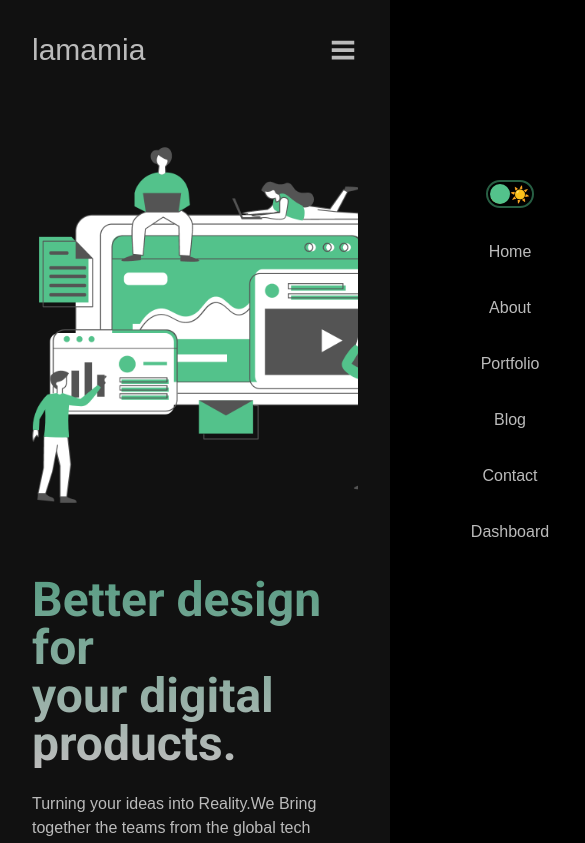
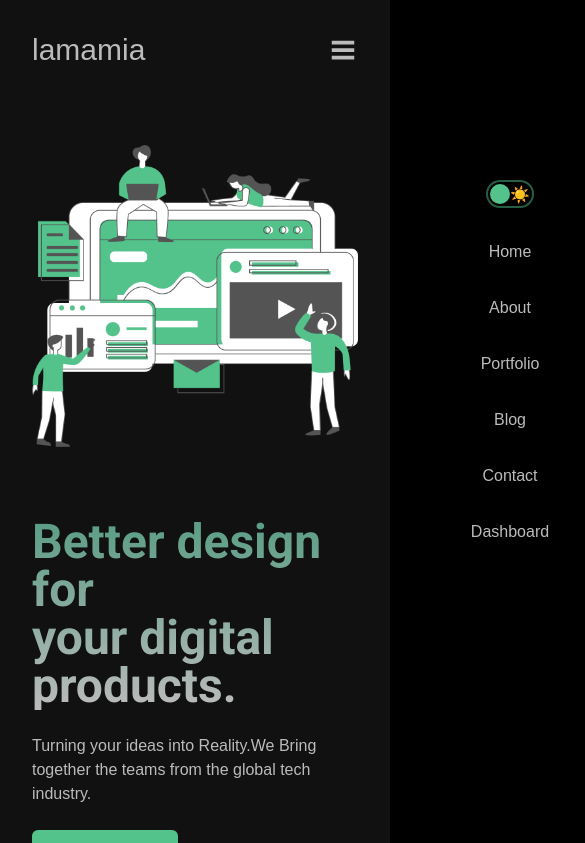
Before and after one commit to sizan14789/Next-App, a Next.js app: page / in a window 390 px wide. Shown: the top 843 px of the page, 585 px wide, since content can reach past the window. Built offline with nearby package versions, Linux system fonts and the light colour scheme; no server answers.

Commit message:
nned to fix the datatbase connection

```diff
--- a/app/api/posts/create/route.js
+++ b/app/api/posts/create/route.js
@@ -2,8 +2,9 @@ import posts from "@/models/Post";
 import connect from "@/utils/db";
 import { NextResponse } from "next/server";
 
-export async function POST (request) {
+export async function POST(request) {
   const body = await request.json();
+  console.log(body)
 
   try {
     await connect();
--- a/app/layout.js
+++ b/app/layout.js
@@ -15,7 +15,7 @@ export const roboto = Roboto({ weight: ['100', '400', '700', '900'], subsets: ['
 export default function RootLayout({ children }) {
   return (
     <html lang="en">
-      <body>
+      <body className="overflow-auto">
         <Wrapper>
           <ThemeProvider>
             <Navbar />
--- a/app/page.jsx
+++ b/app/page.jsx
@@ -22,7 +22,7 @@ export default function Home() {
           </button>
         </div>
         <figure className="xl:max-w-box" >
-          <Image src={Hero} alt="hero" className=" animate-move max-w-sm mx-auto"/>
+          <Image src={Hero} alt="hero" className=" animate-move sm:max-w-sm mx-auto"/>
         </figure>
       </div>
     </section>
--- a/components/dark mode toggle/DarkLight.jsx
+++ b/components/dark mode toggle/DarkLight.jsx
@@ -1,5 +1,5 @@
 import { ThemeContext } from "@/context/ThemeContext"
-import { useContext, useEffect } from "react"
+import { useContext } from "react"
 
 const DarkLight = () => {
   const { toggle, mode } = useContext(ThemeContext)
@@ -8,7 +8,7 @@ const DarkLight = () => {
     <div className="border-2 relative items-center px-0.5 border-buttonSecondary rounded-3xl flex cursor-pointer" onClick={toggle}>
       <div className="flex-1 ">🌙</div>
       <div className="flex-1 ">☀️</div>
-      <div className={`absolute h-5 w-5 bg-buttonPrimary rounded-round transition-all ${mode == 'dark' ? '' : 'translate-x-6' }`} />
+      <div className={`absolute h-5 w-5 bg-buttonPrimary rounded-round transition-all ${mode == 'dark' ? '' : 'translate-x-lightDark' }`} />
     </div>
   )
 }
--- a/components/navbar/Navbar.jsx
+++ b/components/navbar/Navbar.jsx
@@ -12,7 +12,7 @@ import { ThemeContext } from "@/context/ThemeContext";
 const Navbar = () => {
   const session = useSession()
   const [ closed, isClosed ] = useState(true)
-  const { toggle, mode } = useContext(ThemeContext)
+  const { mode } = useContext(ThemeContext)
 
 
   return (
@@ -21,7 +21,7 @@ const Navbar = () => {
         <Link href="/" className="mr-auto text-3xl font-thin">
           lamamia
         </Link>
-        <div className={`lg:flex-row gap-8 lg:p-0 lg:h-auto lg:w-auto lg:translate-x-0 lg:bg-transparent absolute lg:relative items-center  top-0 right-0 flex flex-col pt-28 w-1/3 min-w-60 z-10 h-screen  ${mode=== "light" ? 'bg-white': 'bg-black'} ${closed? "closed" : "open"} `} >
+        <div className={`lg:flex-row gap-8 lg:p-0 lg:h-auto lg:w-auto lg:translate-x-0 lg:bg-transparent fixed lg:relative items-center top-0 right-0 flex flex-col pt-28 w-1/3 min-w-60 z-10 h-screen ${mode=== "light" ? 'bg-white': 'bg-black'} ${closed? "closed" : "open"} `} >
           <div className={`${closed? "opacity-0" : "inline-block"} text-4xl hover:text-buttonPrimary cursor-pointer lg:hidden`} onClick={()=>isClosed(!closed)} >
             <RxCross2 />
           </div>
--- a/models/Post.js
+++ b/models/Post.js
@@ -11,7 +11,7 @@ const postSchema = new Schema({
     type: String,
     required: true,
   },
-  image: {
+  img: {
     type: String,
     required: true,
   },
--- a/tailwind.config.mjs
+++ b/tailwind.config.mjs
@@ -21,6 +21,7 @@ export default {
       },
       height: {
         box: "30rem",
+        nav: "1000vh"
       },
       fontSize: {
         heading: "6vw"
@@ -31,6 +32,9 @@ export default {
       animation: {
         "contact": "contact 3s ease infinite alternate",
         "move": "move 3s linear infinite alternate",
+      },
+      translate: {
+        lightDark: "120%"
       }
     },
   },
```
